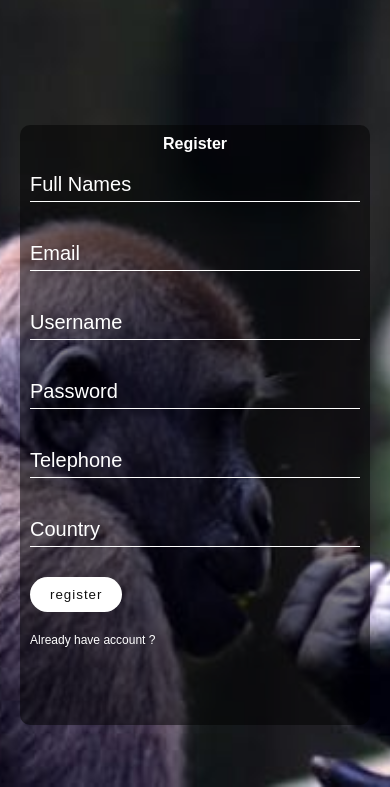
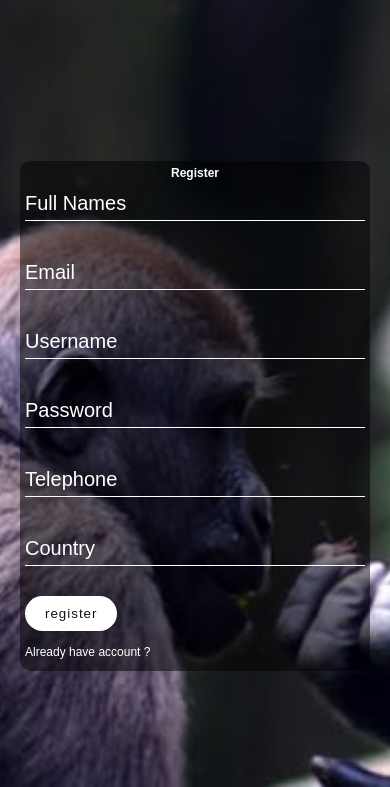
Before and after one commit to ganzagauzy/gorilla, a plain HTML site: page register.html in a window 390 px wide. Shown: the part 57-844 px from the top of the page. Drawn offline with Linux system fonts and the light colour scheme.

Commit message:
register/css

```diff
--- a/register.css
+++ b/register.css
@@ -180,11 +180,13 @@ header {
         left: 50%;
         transform: translate(-50%, -50%);
         width: 350px;
-        padding: 10px;
+        padding: 5px;
+        font-size: 12px;
         background: rgba(0, 0, 0, .5);
         box-sizing: border-box;
         box-shadow: rgba(0, 0, 0, .5);
         border-radius: 10px;
+        height: 510px;
     }
     .box {
         transform: translate(-50%, -40%);
@@ -193,7 +195,7 @@ header {
     }
     .box h2 {
         font-size: 1em;
-        margin: 0 0 10px;
+        margin: 0 0 2px;
         padding: 0;
         color: #fff;
         text-align: center;
```
